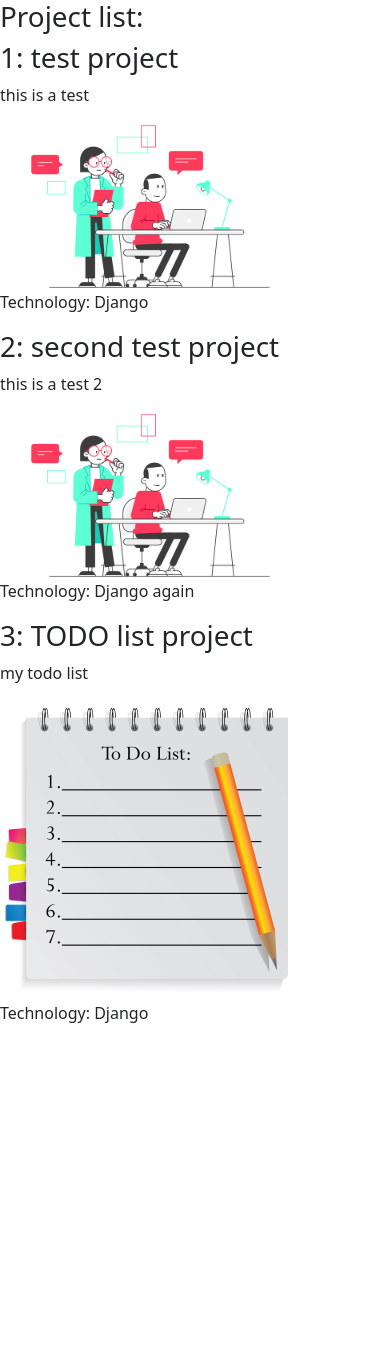
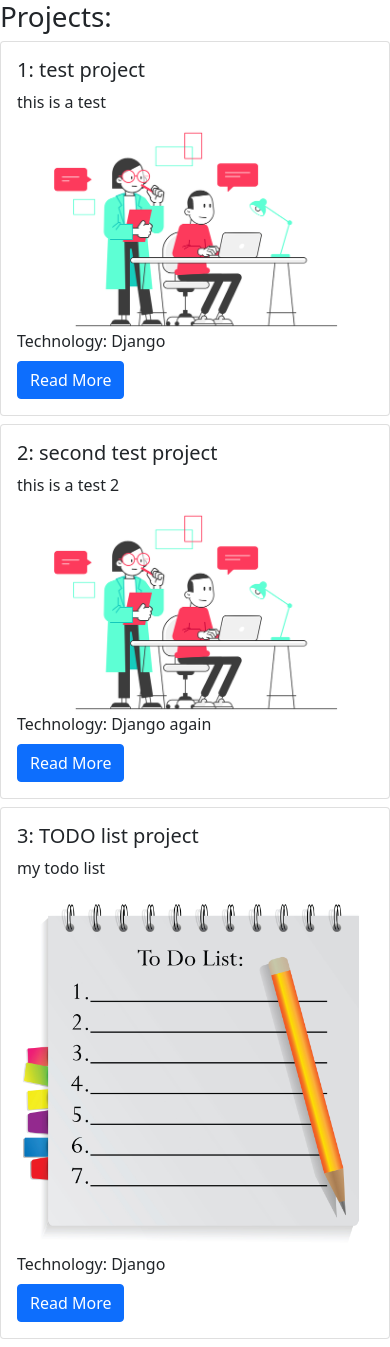
Before and after one commit to alafa/django-portfolio, a Django app: page /projects/ in a window 390 px wide. Before the commit the page ends 1023 px from the top, so only its background shows below. Run offline with Django 3.2, Linux system fonts and the light colour scheme; data comes from the database, SQL or seed files in the repository.

Commit message:
add some boostrap styling

```diff
--- a/projects/templates/projects/project_list.html
+++ b/projects/templates/projects/project_list.html
@@ -8,22 +8,38 @@
     <link href="https://cdn.jsdelivr.net/npm/bootstrap@5.0.0-beta1/dist/css/bootstrap.min.css" rel="stylesheet" integrity="sha384-giJF6kkoqNQ00vy+HMDP7azOuL0xtbfIcaT9wjKHr8RbDVddVHyTfAAsrekwKmP1" crossorigin="anonymous">
 </head>
 <body>
-    <h1>Project list:</h1>
+    <h1>Projects:</h1>
+    <div class="row">
         {% for project in project_list %}
+            <div class="col-md-4">
 
-        <!-- Display index of project -->
-        <h1>{{ forloop.counter }}: {{ project.title }} </h1>
+                <div class="card mb-2">
+                    <div class="card-body">
+
+                        <!-- Display index and name of project -->
+                        <h5 class="card-title">{{ forloop.counter }}: {{ project.title }} </h5>
 
                         <!-- Display description of project -->
-        <p> {{ project.description }} </p>
+                        <p class="card-text"> {{ project.description }} </p>
 
                         <!-- Display image of project by setting base path as a variable -->
                         {% with "/projects/img/"|add:project.image as image_path %}
-        <img src="{% static image_path  %}", alt="image of project" width="300">
+                        <img class="card-img-top" src="{% static image_path  %}", alt="image of project" width="300">
                         {% endwith %}
 
                         <!-- Display 'technology' attribute of project -->
-        <p> Technology: {{ project.technology }} </p>
+                        <p class="card-title"> Technology: {{ project.technology }} </p>
+
+                        <a href="#"
+                            class="btn btn-primary">
+                                Read More
+                            </a>
+
+                    </div>
+
+                </div>
+            </div>
         {% endfor %}
+    </div>
 </body>
 </html>
```
Lines whose indentation alone changed are shown as unchanged.
